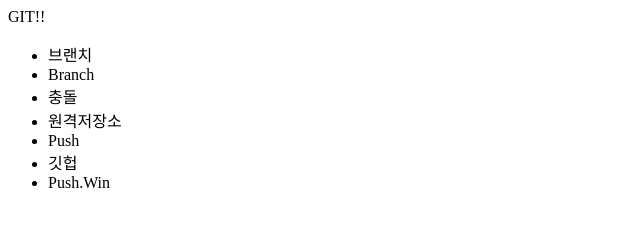
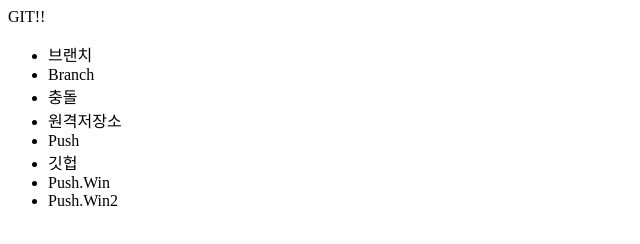
Before and after one commit to tiketo/opentutorial_git_tiketo, a plain HTML site: page index.html in a window 1280 px wide. Shown: the full height of the page, 0-640 px from the left. Drawn offline with Linux system fonts and the light colour scheme.

Commit message:
push #2 - win

```diff
--- a/index.html
+++ b/index.html
@@ -12,6 +12,7 @@
             <li>Push</li>
             <li>깃헙</li>
             <li>Push.Win</li>
+            <li>Push.Win2</li>
         </ul>
     </body>
 </html>
```
